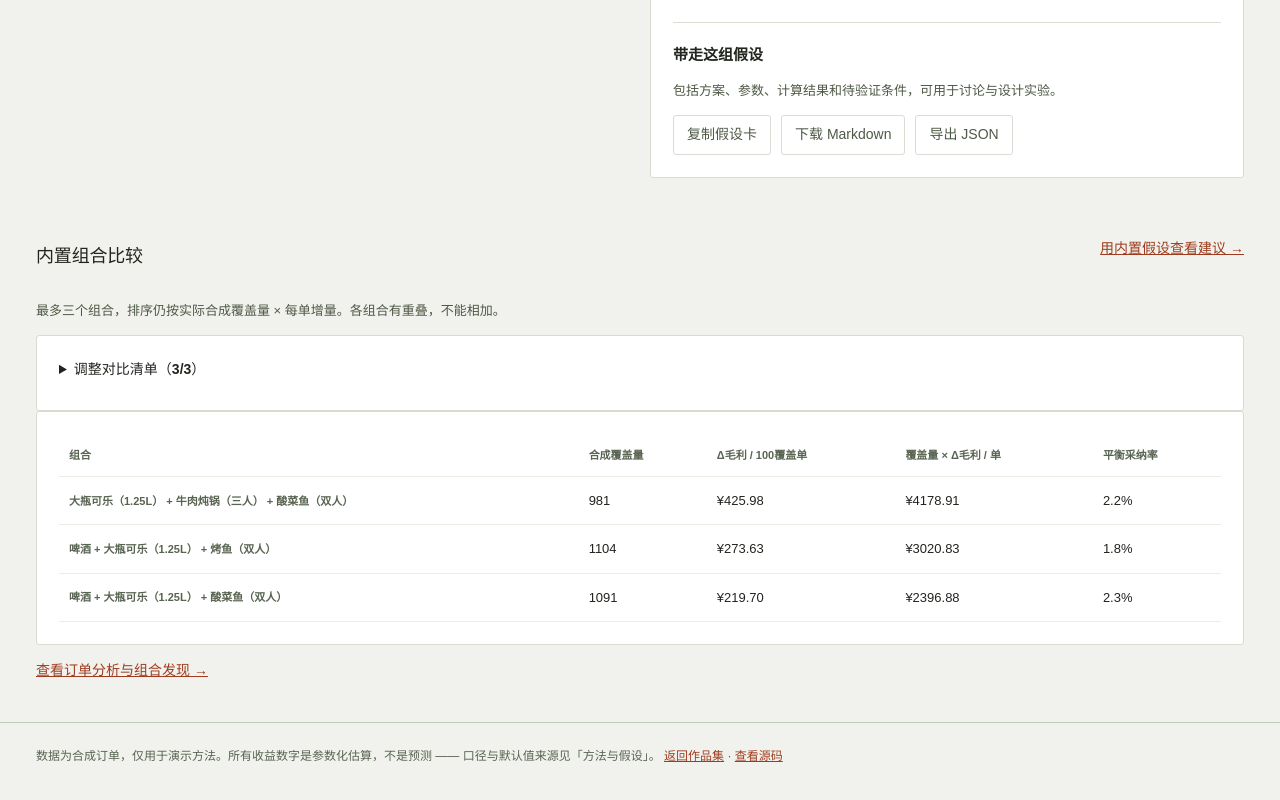
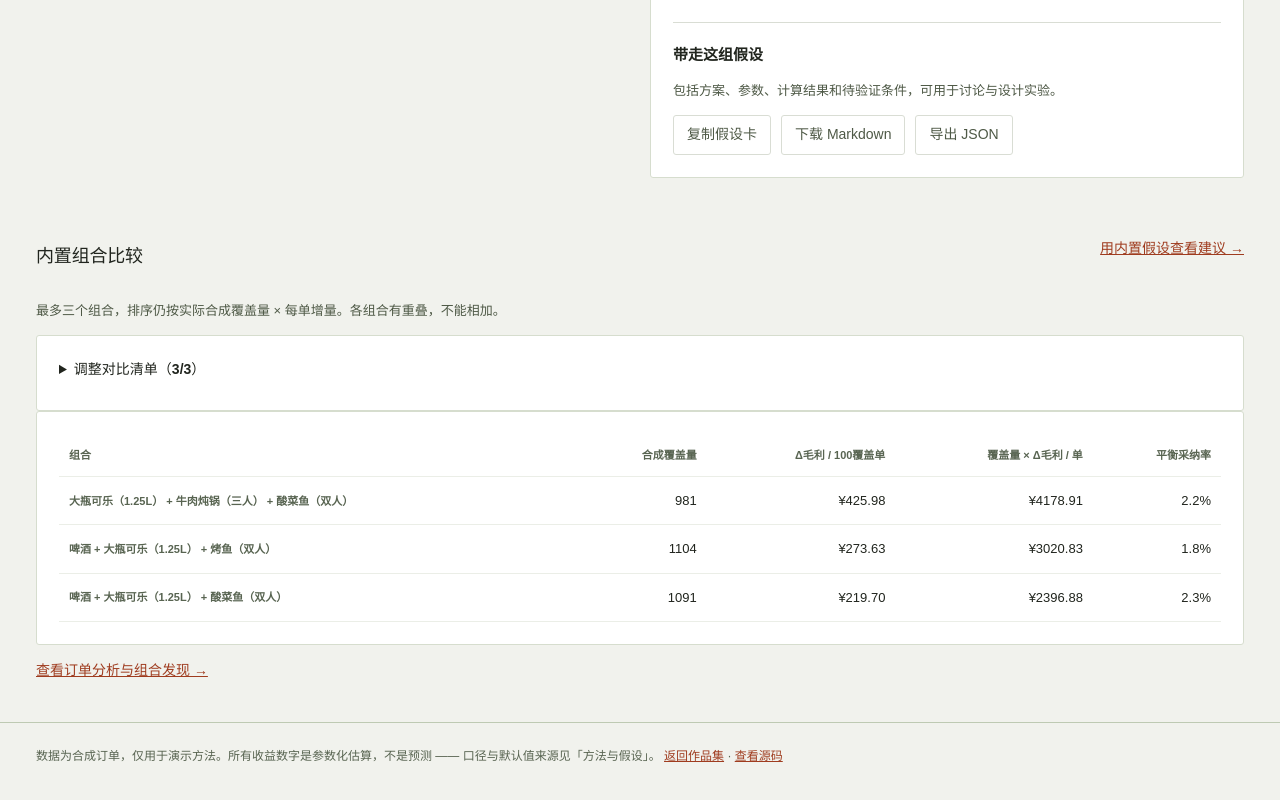
Before and after one commit to AndyZhang666666/bundle-lab, a Next.js app: page /bundle-lab/simulate in a window 1280 px wide. Shown: the part 1032-1832 px from the top of the page. Built offline with nearby package versions, Linux system fonts and the light colour scheme.

Commit message:
style: align scenario numbers and retain readable chart labels

```diff
--- a/app/globals.css
+++ b/app/globals.css
@@ -596,3 +596,4 @@ button:disabled {
 @media(max-width:480px){.manual-item{grid-template-columns:minmax(0,1fr) 96px}.manual-item>.btn{grid-column:1/-1;justify-self:start}.manual-population{grid-template-columns:1fr}.rate-field{font-size:12px}.rate-value input{font-size:16px;width:72px}.manual-item input,.manual-population input{font-size:16px}.grid.g3:has(.rate-field){grid-template-columns:1fr}.source-tabs .btn{flex:1}.scenario-output .tnum{font-size:38px}.ledger b{font-size:14px}.ledger p{gap:12px}}
 @media(prefers-reduced-motion:reduce){.scenario-output .margin-total strong{animation:none}}
 .manual-item input{border:1px solid #bcc3b7;border-radius:3px;padding:9px 10px;background:#fff;color:var(--ink)}
+.tbl :is(td,th):not(:first-child){text-align:right;font-variant-numeric:tabular-nums}.margin-total,.ledger,.recharts-wrapper,.trade-grid{font-variant-numeric:tabular-nums}
```
